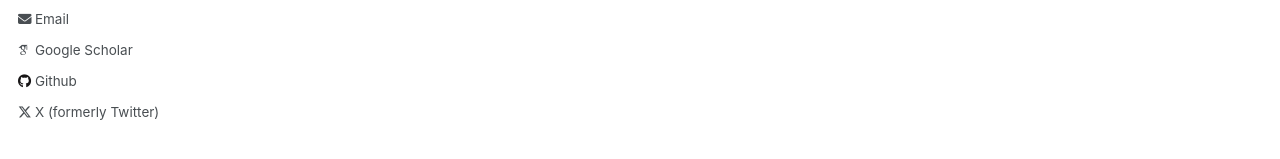
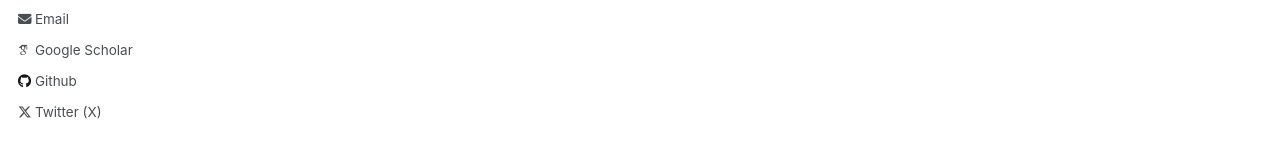
Before and after one commit to regevs/regevs.github.io, a Jekyll site: the page built from _pages/about.md, in a window 1280 px wide. Shown: the part 410-569 px from the top of the page. Built offline with Jekyll 4.4.1, drawn with Linux system fonts in a browser that asks for light colours; some web fonts are replaced.

Commit message:
Update author-profile.html

```diff
--- a/_includes/author-profile.html
+++ b/_includes/author-profile.html
@@ -133,7 +133,7 @@
         <li><a href="https://{{ author.tumblr }}.tumblr.com"><i class="fab fa-fw fa-tumblr icon-pad-right" aria-hidden="true"></i>Tumblr</a></li>
       {% endif %}
       {% if author.twitter %}
-        <li><a href="https://twitter.com/{{ author.twitter }}"><i class="fab fa-fw fa-x-twitter icon-pad-right" aria-hidden="true"></i>X (formerly Twitter)</a></li>
+        <li><a href="https://twitter.com/{{ author.twitter }}"><i class="fab fa-fw fa-x-twitter icon-pad-right" aria-hidden="true"></i>Twitter (X)</a></li>
       {% endif %}
       {% if author.vine %}
         <li><a href="https://vine.co/u/{{ author.vine }}"><i class="fab fa-fw fa-vine icon-pad-right" aria-hidden="true"></i>Vine</a></li>
```
